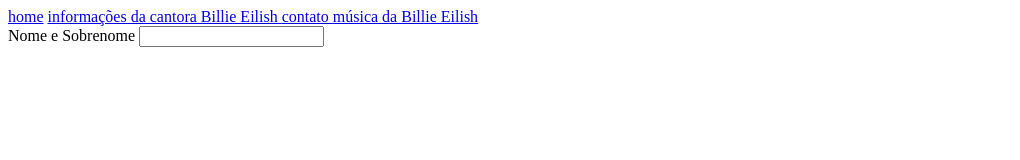
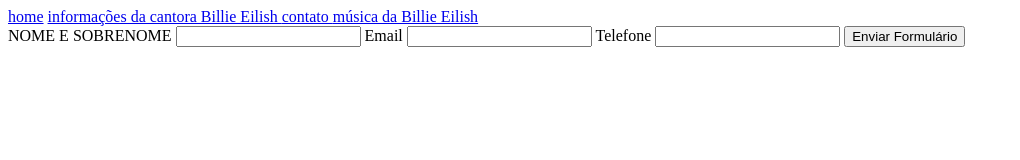
Before and after one commit to Larycelc/PC2023, a plain HTML site: page contato.html in a window 1280 px wide. Shown: the whole page, without its empty margins (0-1020 px from the left). Drawn offline with Linux system fonts and the light colour scheme.

Commit message:
Update contato.html

```diff
--- a/contato.html
+++ b/contato.html
@@ -16,11 +16,13 @@
     </header>
     <main>
         <form>
-            <label>Nome e Sobrenome</label>
-            <input type="text">
-
-
-
+    <label for="nomeesobrenome">NOME E SOBRENOME</label>
+    <input type="text" id="nomeesobrenome">
+    <label for= "email">Email</label>
+    <input type="text" id="email">
+    <label for="telefone">Telefone</label>
+    <input type="text" id="telefone">
+    <input type="submit" value="Enviar Formulário">
         </form>
     </main>
 </body>
```
